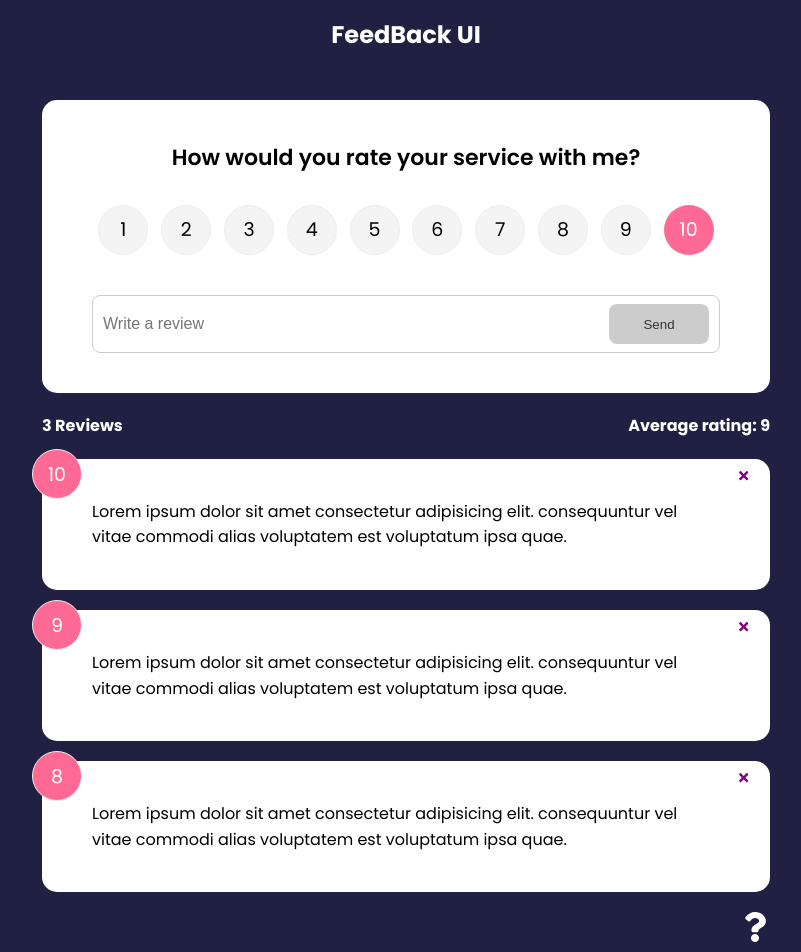
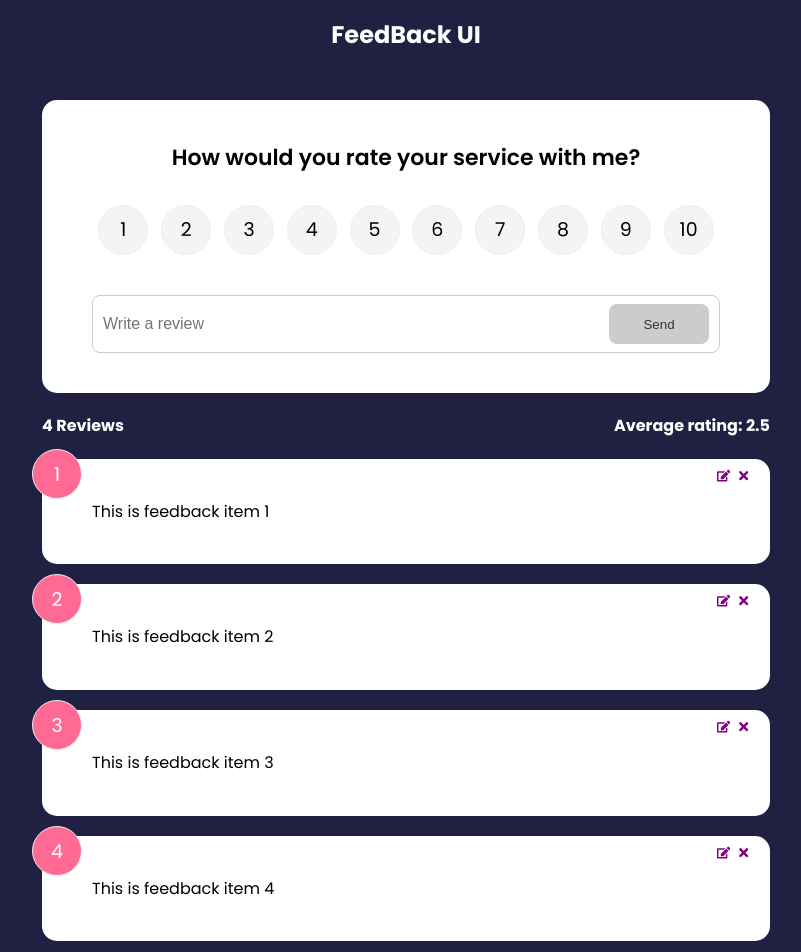
Before and after one commit to choy30/Feedbackapp, a React (Create React App) app: page / in a window 1280 px wide. Shown: the top 952 px of the page, without its empty margins (234-1035 px from the left). Built offline with nearby package versions, Linux system fonts and the light colour scheme; the HTML template or start-up script is replaced by a standard one.

Commit message:
Add Context API, useContext Hook & Deployment

```diff
--- a/src/App.js
+++ b/src/App.js
@@ -1,29 +1,17 @@
-import { v4 as uuidv4 } from 'uuid'
+
 import { BrowserRouter as Router, Route, Routes } from 'react-router-dom'
-import { React, useState } from 'react'
+import { React } from 'react'
 import Header from './components/Header'
 import FeedbackList from './components/FeedbackList'
-import FeedbackData from './data/FeedbackData'
 import FeedbackStats from './components/FeedbackStats'
 import FeedbackForm from './components/FeedbackForm'
 import AboutPage from './pages/AboutPage'
 import AboutIconLink from './components/AboutIconLink'
+import { FeedbackProvider } from './context/FeedbackContext'
 
 function App() {
-  const [feedback, setFeedback] = useState(FeedbackData)
-
-  const addFeedback = (newFeedback) => {
-    newFeedback.id = uuidv4()
-    setFeedback([newFeedback, ...feedback])
-  }
-
-  const deleteFeedback = (id) => {
-    if (window.confirm('Are you sure you want to delete?')) {
-      setFeedback(feedback.filter((item) => item.id !== id))
-    }
-  }
-
   return (
+    <FeedbackProvider>
       <Router>
         <Header />
         <div className='container'>
@@ -33,20 +21,20 @@
               path='/'
               element={
                 <>
-                <FeedbackForm handleAdd={addFeedback} />
-                <FeedbackStats feedback={feedback} />
-                <FeedbackList
-                  feedback={feedback}
-                  handleDelete={deleteFeedback}
-                />
+                  <FeedbackForm />
+                  <FeedbackStats />
+                  <FeedbackList />
                 </>
               }
             ></Route>
-          <Route path='/about' element={<AboutPage />}>This is the about route</Route>
+            <Route path='/about' element={<AboutPage />}>
+              This is the about route
+            </Route>
           </Routes>
           <AboutIconLink />
         </div>
       </Router>
+    </FeedbackProvider>
   )
 }
 
--- a/src/components/FeedbackForm.jsx
+++ b/src/components/FeedbackForm.jsx
@@ -1,13 +1,25 @@
-import { useState, React } from 'react'
+import { useState, useContext, React, useEffect } from 'react'
 import RatingSelect from './RatingSelect'
 import Card from './shared/Card'
 import Button from './shared/Button'
+import FeedbackContext from '../context/FeedbackContext'
 
-function FeedbackForm({handleAdd}) {
+function FeedbackForm() {
   const [text, setText] = useState('')
   const [rating, setRating] = useState(10)
   const [btnDisabled, setBtnDisabled] = useState(true)
   const [message, setMessage] = useState('')
+
+  const { addFeedback, feedbackEdit, updateFeedback } =
+    useContext(FeedbackContext)
+
+  useEffect(() => {
+    if (feedbackEdit.edit === true) {
+      setBtnDisabled(false)
+      setText(feedbackEdit.item.text)
+      setRating(feedbackEdit.item.rating)
+    }
+  }, [feedbackEdit])
 
   const handleTextChange = ({ target: { value } }) => {
     if (value === '') {
@@ -31,7 +43,11 @@
         rating,
       }
 
-      handleAdd(newFeedback)
+      if (feedbackEdit.edit === true) {
+        updateFeedback(feedbackEdit.item.id, newFeedback)
+      } else {
+        addFeedback(newFeedback)
+      }
 
       setText('')
     }
--- a/src/components/FeedbackItem.jsx
+++ b/src/components/FeedbackItem.jsx
@@ -1,16 +1,21 @@
-import { React } from 'react'
-import {FaTimes} from 'react-icons/fa'
+import { React, useContext } from 'react'
+import {FaTimes, FaEdit} from 'react-icons/fa'
 import Card from './shared/Card'
 import PropTypes from 'prop-types'
+import FeedbackContext from '../context/FeedbackContext'
 
-function FeedbackItem({ item, handleDelete }) {
+function FeedbackItem({ item }) {
+const {deleteFeedback, editFeedback} = useContext(FeedbackContext)
 
 
   return (
     <Card>
       <div className='num-display'>{item.rating}</div>
-      <button onClick={() => handleDelete(item.id)} className="close">
+      <button onClick={() => deleteFeedback(item.id)} className="close">
         <FaTimes color='purple'/>
+      </button>
+      <button onClick={() => editFeedback(item)} className="edit">
+        <FaEdit color='purple' />
       </button>
       <div className='text-display'>{item.text}</div>
     </Card>
--- a/src/components/FeedbackList.jsx
+++ b/src/components/FeedbackList.jsx
@@ -1,9 +1,12 @@
-import React from 'react'
+import { React, useContext } from 'react'
 import { motion, AnimatePresence } from 'framer-motion'
-import PropTypes from 'prop-types'
+// import PropTypes from 'prop-types'
 import FeedbackItem from './FeedbackItem'
+import FeedbackContext from '../context/FeedbackContext'
 
-function FeedbackList({ feedback, handleDelete }) {
+function FeedbackList() {
+  const { feedback } = useContext(FeedbackContext)
+
   if (!feedback || feedback.length === 0) {
     return <p>No feedback Yet</p>
   }
@@ -18,7 +21,7 @@
           animate={{ opacity: 1 }}
           exit={{ opacity: 0 }}
         >
-          <FeedbackItem key={item.id} item={item} handleDelete={handleDelete} />
+          <FeedbackItem key={item.id} item={item} />
         </motion.div>
       ))}
     </div>
@@ -33,14 +36,14 @@
   // )
 }
 
-FeedbackList.propTypes = {
-  feedback: PropTypes.arrayOf(
-    PropTypes.shape({
-      id: PropTypes.number.isRequired,
-      text: PropTypes.string.isRequired,
-      rating: PropTypes.number.isRequired,
-    })
-  ),
-}
+// FeedbackList.propTypes = {
+//   feedback: PropTypes.arrayOf(
+//     PropTypes.shape({
+//       id: PropTypes.number.isRequired,
+//       text: PropTypes.string.isRequired,
+//       rating: PropTypes.number.isRequired,
+//     })
+//   ),
+// }
 
 export default FeedbackList
--- a/src/components/FeedbackStats.jsx
+++ b/src/components/FeedbackStats.jsx
@@ -1,7 +1,9 @@
-import React from 'react'
-import PropTyes from 'prop-types'
+import {React, useContext} from 'react'
+import FeedbackContext from '../context/FeedbackContext'
 
-function FeedbackStats({ feedback }) {
+function FeedbackStats() {
+  const {feedback} = useContext(FeedbackContext)
+
   // Caculate ratings AVG
   let average =
     feedback.reduce((acc, cur) => {
@@ -18,8 +20,5 @@
   )
 }
 
-FeedbackStats.propTyes = {
-    feedback: PropTyes.array.isRequired,
-}
 
 export default FeedbackStats
--- a/src/components/RatingSelect.jsx
+++ b/src/components/RatingSelect.jsx
@@ -1,7 +1,15 @@
-import { React, useState } from 'react'
+import { React, useState, useContext, useEffect } from 'react'
+import FeedbackContext from '../context/FeedbackContext'
+
 
 function RatingSelect({ select }) {
   const [selected, setSelected] = useState(10)
+
+  const { feedbackEdit } = useContext(FeedbackContext)
+
+  useEffect(() => {
+    setSelected(feedbackEdit.item.rating)
+  }, [feedbackEdit])
 
   const handleChange = (e) => {
     setSelected(+e.currentTarget.value)
--- /dev/null
+++ b/src/context/FeedbackContext.js
@@ -0,0 +1,79 @@
+import { createContext, useState } from 'react'
+import { v4 as uuidv4 } from 'uuid'
+
+const FeedbackContext = createContext()
+
+export const FeedbackProvider = ({ children }) => {
+  const [feedback, setFeedback] = useState([
+    {
+      id: 1,
+      text: 'This is feedback item 1',
+      rating: 1,
+    },
+    {
+      id: 2,
+      text: 'This is feedback item 2',
+      rating: 2,
+    },
+    {
+      id: 3,
+      text: 'This is feedback item 3',
+      rating: 3,
+    },
+    {
+      id: 4,
+      text: 'This is feedback item 4',
+      rating: 4,
+    },
+  ])
+
+  const [feedbackEdit, setFeedbackEdit] = useState({
+    item: {},
+    edit: false,
+  })
+
+  // Add feedback
+  const addFeedback = (newFeedback) => {
+    newFeedback.id = uuidv4()
+    setFeedback([newFeedback, ...feedback])
+  }
+
+  // Delete feedback
+  const deleteFeedback = (id) => {
+    if (window.confirm('Are you sure you want to delete?')) {
+      setFeedback(feedback.filter((item) => item.id !== id))
+    }
+  }
+
+  // Update feedback item
+  const updateFeedback = (id, updItem) => {
+    setFeedback(
+      feedback.map((item) => (item.id === id ? { ...item, ...updItem } : item))
+    )
+  }
+
+  // Set item to be updated
+  const editFeedback = (item) => {
+    setFeedbackEdit({
+      item,
+      edit: true,
+    })
+  }
+
+  return (
+    <FeedbackContext.Provider
+      value={{
+        feedback,
+        deleteFeedback,
+        addFeedback,
+        editFeedback,
+        feedbackEdit,
+        updateFeedback,
+      }}
+    >
+      {children}
+    </FeedbackContext.Provider>
+  )
+}
+
+export default FeedbackContext
```
Lines whose indentation alone changed are shown as unchanged.
